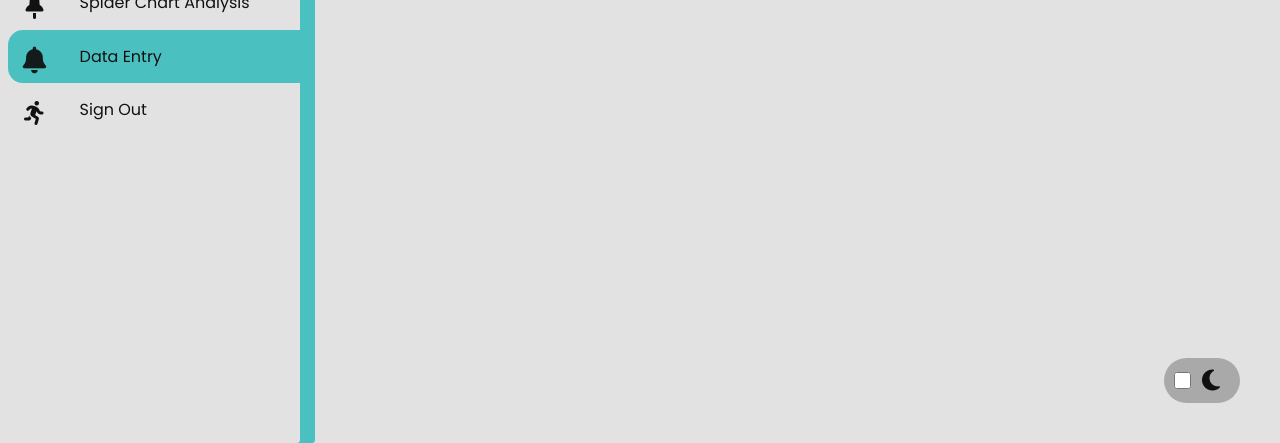
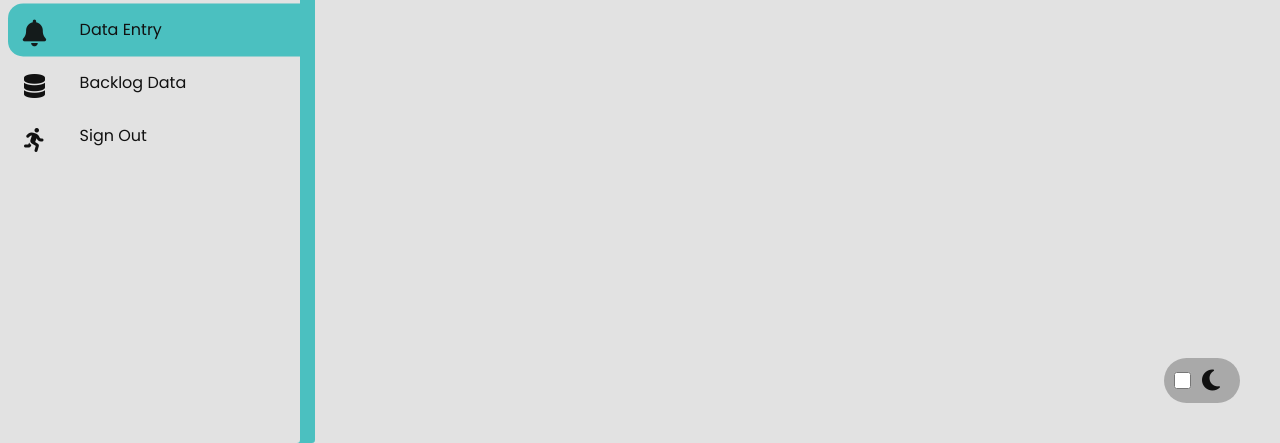
Before and after one commit to Tasin1025/CSE303_Project_Of_NoobSquad, a PHP site: the page made by F_Data Entry.php in a window 1280 px wide. Shown: the part 357-800 px from the top of the page. Run offline with PHP 8.4, Linux system fonts and the light colour scheme; a user stored in the database is signed in; some libraries are stand-ins or nearby versions.

Commit message:
create a new backlog button :(

```diff
--- a/F_Data Entry.php
+++ b/F_Data Entry.php
@@ -54,6 +54,14 @@ session_start();
             <span class="title">Data Entry</span>
             </a>
         </li>
+        <!-- backlog button-->
+        <li class="list">
+            <a href="F_Backlog.php">
+            <span class="icon">
+                 <i class="fa-solid fa-database fa-xl"></i>
+            </span>
+            <span class="title">Backlog Data</span>
+            </a>
         <li class="list">
             <a href="index.php">
             <span class="icon">
```
Also changed, not shown: F_Backlog.php (+8 -0 lines), F_PLO_Analysis.php (+8 -0 lines), F_Spider_Chart_Analysis.php (+8 -0 lines).
